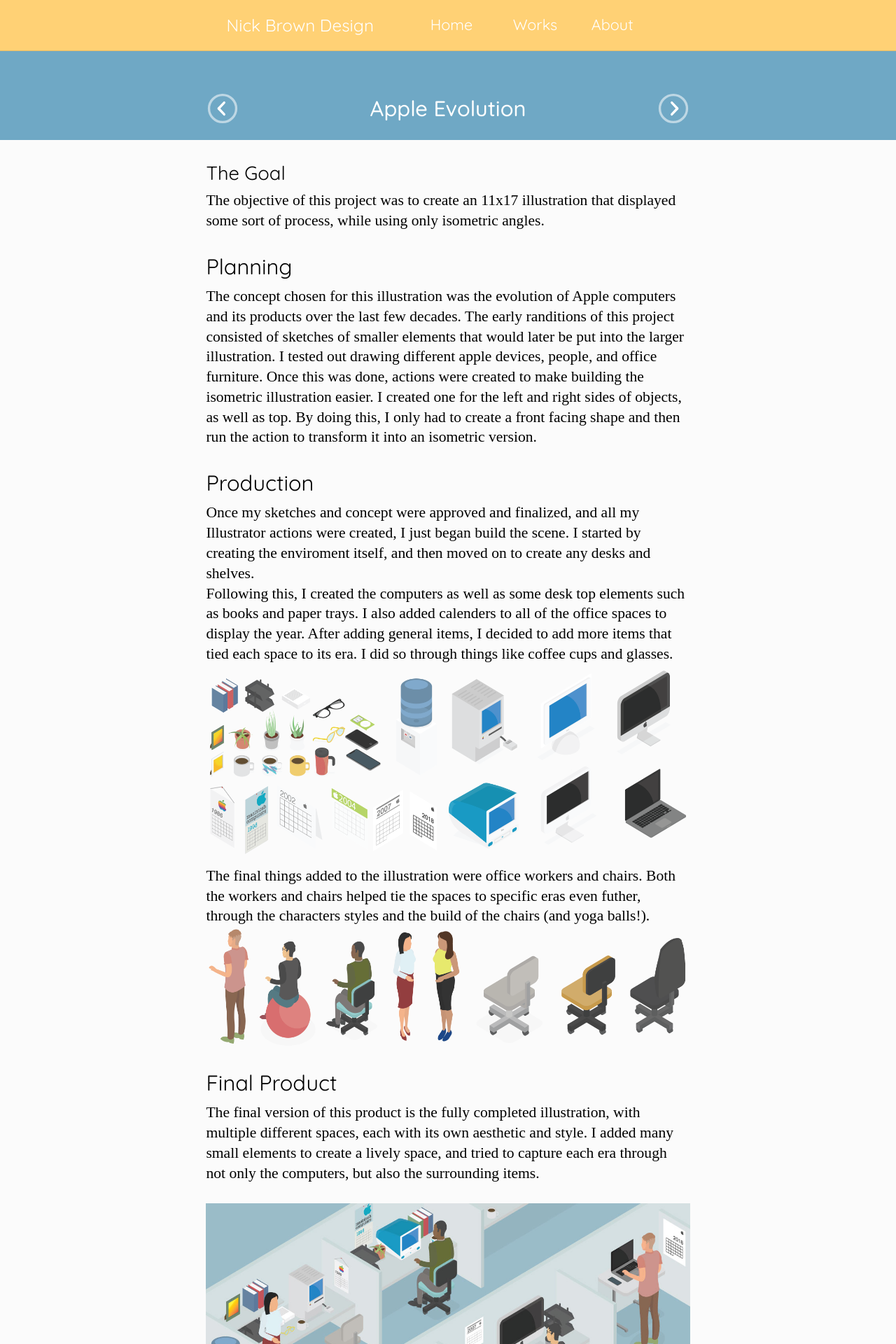
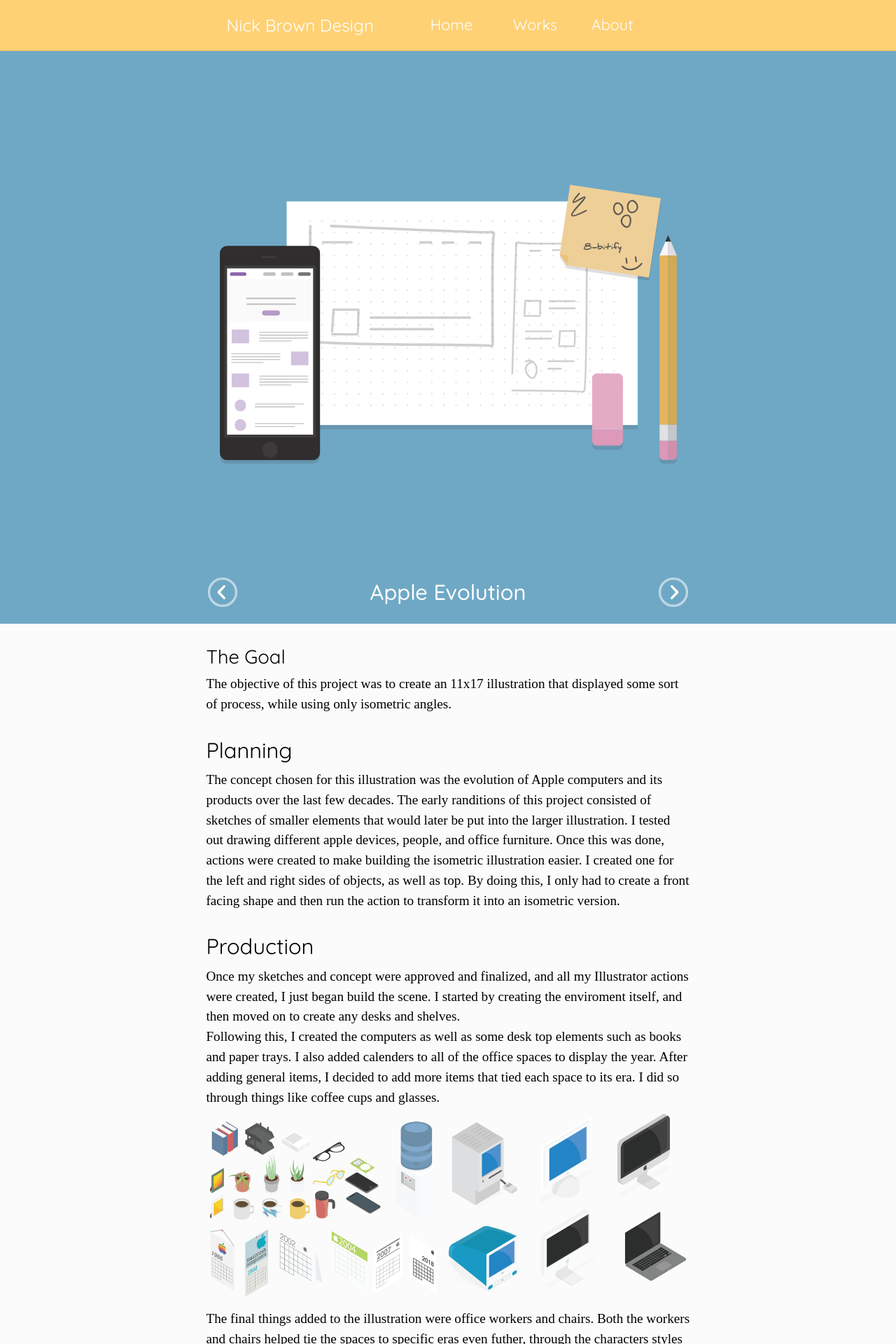
Before and after one commit to nicktgbrown/portfolio-site, a Jekyll site: the page built from case3.html, in a window 1280 px wide. Shown: the top 1920 px of the page at 70% size. Built offline with Jekyll 4.4.1, drawn with Linux system fonts in a browser that asks for light colours; some web fonts are replaced.

Commit message:
Remove padding on portfolio and placeholder banners

```diff
--- a/case3.html
+++ b/case3.html
@@ -4,7 +4,10 @@
 priority: .7
 ---
 
-<div itemref="data-author" itemscope itemtype="http://schema.org/Creativework" class="banner-2 pad-t-2 pad-b-1-2 gutter-2">
+<div itemref="data-author" itemscope itemtype="http://schema.org/Creativework" class="banner-2 pad-t pad-b-1-2 gutter-2">
+  <div class="max-length center gutter-2 embed embed-golden">
+    <img src="images/8-bitify-banner.svg" class="embed-item">
+  </div>
   <div class="grid max-length grid-middle">
     <div class="unit unit-xs-1-4 unit-s-1-4 unit-m-1-4 unit-l-1-4 unit-xl-1-4 push-1-4">
       <a href="case2.html">
@@ -28,21 +31,21 @@
 <div class="case pad-b gutter-2">
   <div itemscope itemprop="exampleOfWork" class="center wrapper pad-t max-length">
     <h3 class="tera push-1-4">The Goal</h3>
-    <p  itemscope itemprop="description" class="mega push-0">The objective of this project was to create an 11x17 illustration that displayed some sort of process, while using only isometric angles.</p>
+    <p  itemscope itemprop="description" class="kilo push-0">The objective of this project was to create an 11x17 illustration that displayed some sort of process, while using only isometric angles.</p>
     <h3 class="peta pad-t push-1-4">Planning</h3>
-    <p class="mega push-0">The concept chosen for this illustration was the evolution of Apple computers and its products over the last few decades. The early randitions of this project consisted of sketches of smaller elements that would later be put into the larger illustration. I tested out drawing different apple devices, people, and office furniture. Once this was done, actions were created to make building the isometric illustration easier. I created one for the left and right sides of objects, as well as top. By doing this, I only had to create a front facing shape and then run the action to transform it into an isometric version.</p>
+    <p class="kilo push-0">The concept chosen for this illustration was the evolution of Apple computers and its products over the last few decades. The early randitions of this project consisted of sketches of smaller elements that would later be put into the larger illustration. I tested out drawing different apple devices, people, and office furniture. Once this was done, actions were created to make building the isometric illustration easier. I created one for the left and right sides of objects, as well as top. By doing this, I only had to create a front facing shape and then run the action to transform it into an isometric version.</p>
     <h3 class="peta pad-t push-1-4">Production</h3>
-    <p class="mega push-0">Once my sketches and concept were approved and finalized, and all my Illustrator actions were created, I just began build the scene. I started by creating the enviroment itself, and then moved on to create any desks and shelves.</p>
-    <p class="mega push-0">Following this, I created the computers as well as some desk top elements such as books and paper trays. I also added calenders to all of the office spaces to display the year. After adding general items, I decided to add more items that tied each space to its era. I did so through things like coffee cups and glasses.</p>
+    <p class="kilo push-0">Once my sketches and concept were approved and finalized, and all my Illustrator actions were created, I just began build the scene. I started by creating the enviroment itself, and then moved on to create any desks and shelves.</p>
+    <p class="kilo push-0">Following this, I created the computers as well as some desk top elements such as books and paper trays. I also added calenders to all of the office spaces to display the year. After adding general items, I decided to add more items that tied each space to its era. I did so through things like coffee cups and glasses.</p>
     <div class="embed embed-24by10 gutter-2">
       <img src="{{site.baseurl}}/images/case-3/isometric-assets.gif" itemprop="image" class="img-flex embed-item">
     </div>
-    <p class="mega push-0">The final things added to the illustration were office workers and chairs. Both the workers and chairs helped tie the spaces to specific eras even futher, through the characters styles and the build of the chairs (and yoga balls!).</p>
+    <p class="kilo push-0">The final things added to the illustration were office workers and chairs. Both the workers and chairs helped tie the spaces to specific eras even futher, through the characters styles and the build of the chairs (and yoga balls!).</p>
     <div class="embed embed-4by1 gutter-2">
       <img src="{{site.baseurl}}/images/case-3/isometric-people-chairs.gif" itemprop="image" class="img-flex embed-item">
     </div>
     <h3 class="peta pad-t push-1-4">Final Product</h3>
-    <p class="mega">The final version of this product is the fully completed illustration, with multiple different spaces, each with its own aesthetic and style. I added many small elements to create a lively space, and tried to capture each era through not only the computers, but also the surrounding items.</p>
+    <p class="kilo">The final version of this product is the fully completed illustration, with multiple different spaces, each with its own aesthetic and style. I added many small elements to create a lively space, and tried to capture each era through not only the computers, but also the surrounding items.</p>
     <div class="embed embed-3by2 gutter-2 push-1-2">
       <img src="{{site.baseurl}}/images/case-3/isometric.jpg" itemprop="image" class="img-flex embed-item">
     </div>
--- a/case4.html
+++ b/case4.html
@@ -4,7 +4,10 @@
 priority: .7
 ---
 
-<div itemref="data-author" itemscope itemtype="http://schema.org/Creativework" class="banner-2 pad-t-2 pad-b-1-2 gutter-2">
+<div itemref="data-author" itemscope itemtype="http://schema.org/Creativework" class="banner-2 pad-t pad-b-1-2 gutter-2">
+  <div class="max-length center gutter-2 embed embed-golden">
+    <img src="images/8-bitify-banner.svg" class="embed-item">
+  </div>
   <div class="grid max-length grid-middle">
     <div class="unit unit-xs-1-4 unit-s-1-4 unit-m-1-4 unit-l-1-4 unit-xl-1-4 push-1-4">
       <a href="case3.html">
```
Also changed, not shown: case2.html (+8 -5 lines).
